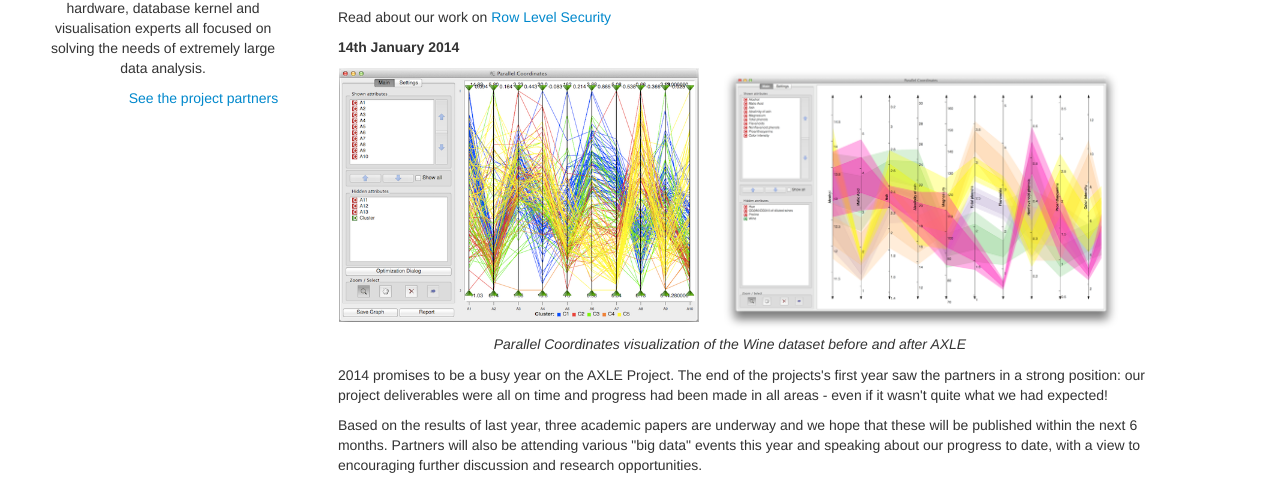
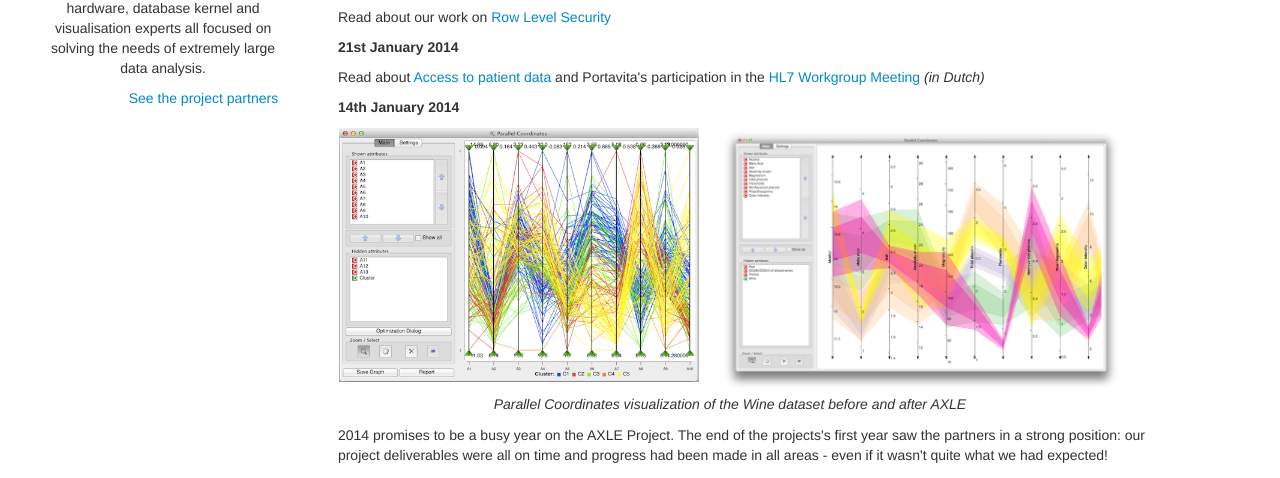
Before and after one commit to amenonsen/2ndq-axleproject.eu, a plain HTML site: page news.html in a window 1280 px wide. Shown: the part 263-741 px from the top of the page. Drawn offline with Linux system fonts and the light colour scheme.

Commit message:
Additional blog entries linked on news

```diff
--- a/news.html
+++ b/news.html
@@ -76,7 +76,12 @@
 
     <p>Read about our work on <a href="http://blog.2ndquadrant.com/postgresql-row-security-overview">Row Level Security</a>
 
-
+    <p>
+      <b>21st January 2014</b>
+    <p>Read about <a href="http://www.portavita.nl/pimn-seminar-toegang-tot-patientendata/">Access to patient data</a>
+       and Portavita's participation in the
+       <a href="http://www.portavita.nl/over-portavita/portavita-internationaal/onderzoeksproject-axle/hl7-workgroup-meeting-san-antonio/">
+       HL7 Workgroup Meeting</a> <i>(in Dutch)</i>
     <p>
       <b>14th January 2014</b>
       <table style=""><tr valign="bottom"><td align="center">
```
Also changed, not shown: news-2013.html (+7 -0 lines).
